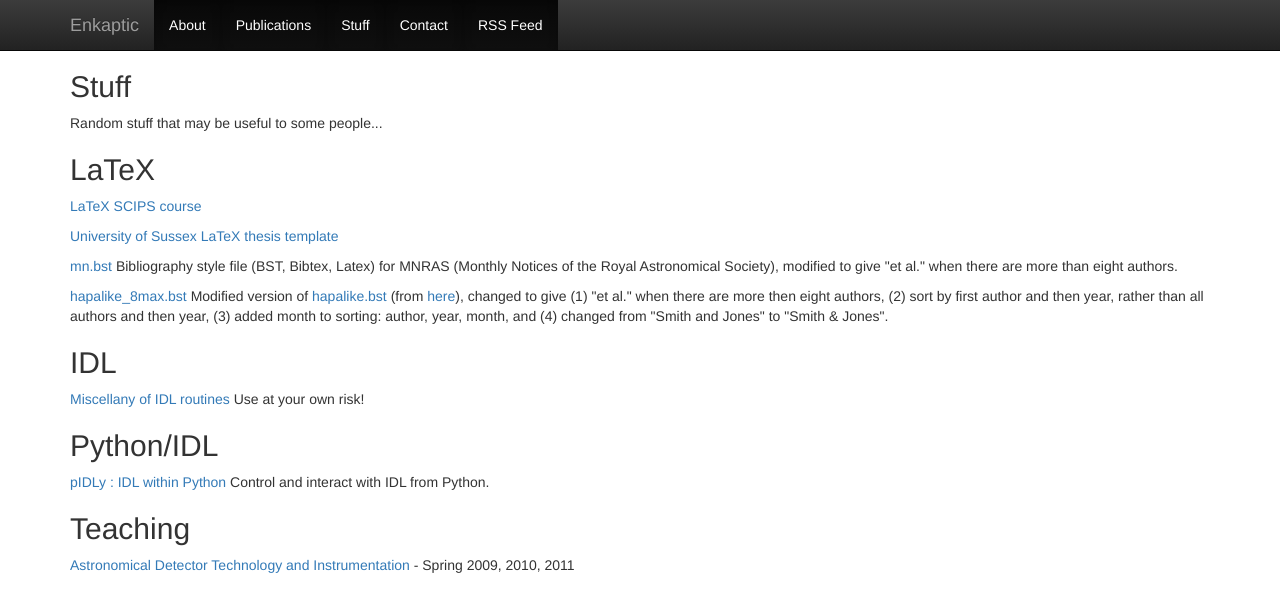
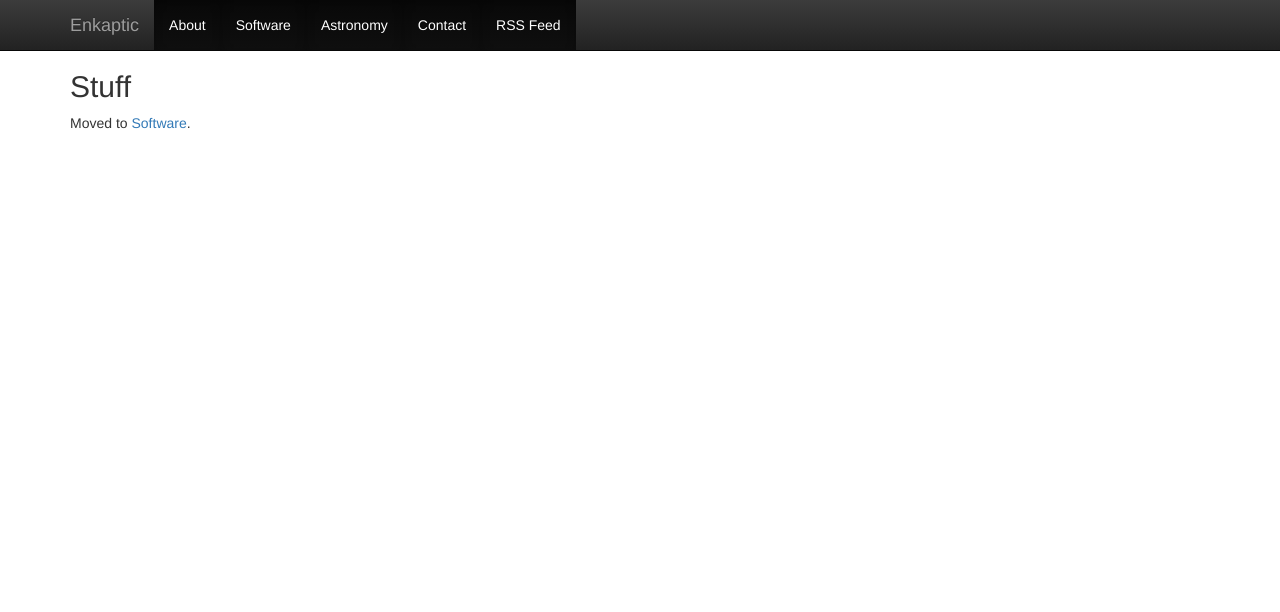
Before and after one commit to enkaptic/enkaptic.github.io, a Jekyll site: the page built from stuff/index.md, in a window 1280 px wide. Shown: the top 612 px of the page. Built offline with Jekyll 4.4.1, drawn with Linux system fonts in a browser that asks for light colours; nearby versions of some CDN libraries; Markdown is read by kramdown in place of the engine named in the settings; comment, search, counter and statistics services are not loaded.

Commit message:
stuff -> software, publications -> astronomy

```diff
--- a/_layouts/default.html
+++ b/_layouts/default.html
@@ -53,8 +53,8 @@
         <div class="collapse navbar-collapse">
           <ul class="nav navbar-nav">
             <li class="active"><a href="/about/">About</a></li>
-            <li class="active"><a href="/publications/">Publications</a></li>
-            <li class="active"><a href="/stuff/">Stuff</a></li>
+            <li class="active"><a href="/software/">Software</a></li>
+            <li class="active"><a href="/astronomy/">Astronomy</a></li>
             <li class="active"><a href="/contact/">Contact</a></li>
             <li class="active"><a href="/feed/">RSS Feed</a></li>
           </ul>
--- a/stuff/index.html
+++ /dev/null
@@ -1,24 +0,0 @@
----
-layout: page
-title: Stuff
-categories: []
-tags: []
-status: publish
-type: page
-published: true
-meta:
-  _edit_last: '2'
-  _wp_page_template: default
----
-<p>Random stuff that may be useful to some people...</p>
-<h2>LaTeX</h2>
-<p><a href="/latex/">LaTeX SCIPS course</a></p>
-<p><a href="https://github.com/anthonyjsmith/usthesis">University of Sussex LaTeX thesis template</a></p>
-<p><a href="/stuff/mn.bst">mn.bst</a> Bibliography style file (BST, Bibtex, Latex) for MNRAS (Monthly Notices of the Royal Astronomical Society), modified to give "et al." when there are more than eight authors.</p>
-<p><a href="/stuff/hapalike_8max.bst">hapalike_8max.bst</a> Modified version of <a href="http://arxiv.org/hypertex/bibstyles/hapalike.bst">hapalike.bst</a> (from <a href="http://arxiv.org/hypertex/bibstyles/">here</a>), changed to give (1) "et al." when there are more then eight authors, (2) sort by first author and then year, rather than all authors and then year, (3) added month to sorting: author, year, month, and (4) changed from "Smith and Jones" to "Smith &amp; Jones".</p>
-<h2>IDL</h2>
-<p><a href="http://www.anthonysmith.me.uk/ajs/">Miscellany of IDL routines</a> Use at your own risk!</p>
-<h2>Python/IDL</h2>
-<p><a href="https://github.com/anthonyjsmith/pIDLy">pIDLy : IDL within Python</a> Control and interact with IDL from Python.</p>
-<h2>Teaching</h2>
-<p><a href="/adti/">Astronomical Detector Technology and Instrumentation</a> - Spring 2009, 2010, 2011</p>
--- /dev/null
+++ b/stuff/index.md
@@ -0,0 +1,5 @@
+---
+layout: page
+title: Stuff
+---
+Moved to [Software](/software/).
```
Also changed, not shown: astronomy/index.html (renamed from publications/index.html, +5 -3 lines), publications/index.md (added, +5 -0 lines), software/index.html (added, +23 -0 lines), astronomy/yam2007.jpg (renamed from publications/yam2007.jpg), 10 other files.
